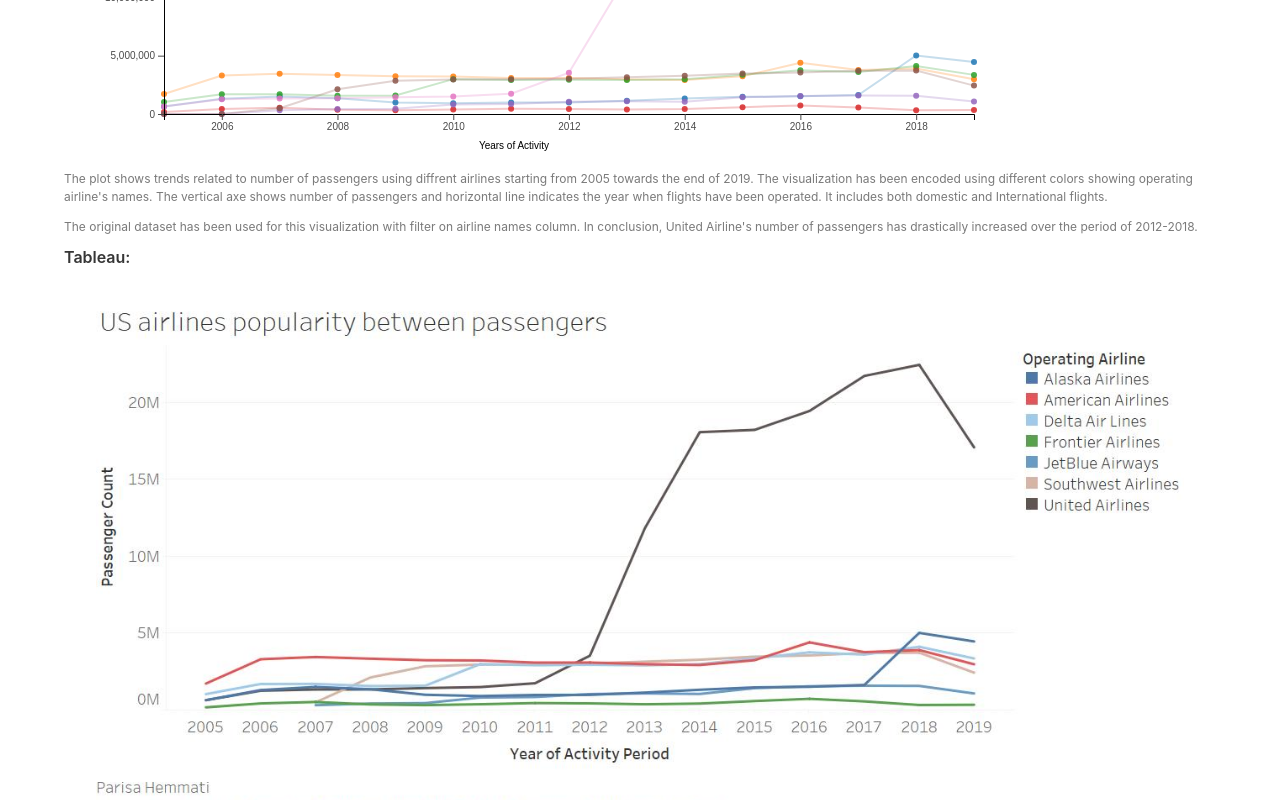
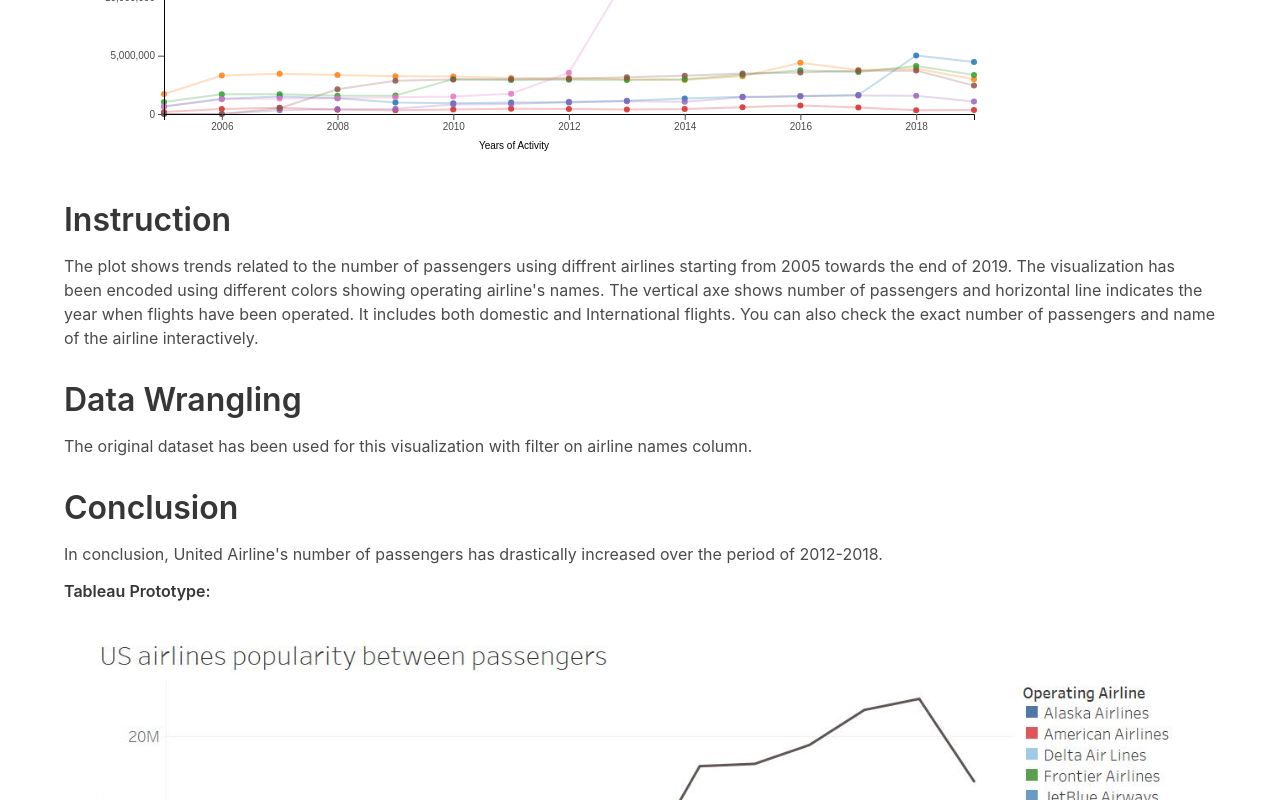
Before and after one commit to usf-cs360-spring2020/homework1-phemmati, a plain HTML site: page line.html in a window 1280 px wide. Shown: the part 707-1507 px from the top of the page. Drawn offline with nearby package versions, Linux system fonts and the light colour scheme.

Commit message:
Write-up update

```diff
--- a/line.html
+++ b/line.html
@@ -130,17 +130,26 @@
       <h6>D3 Implementation:</h6>
     <div id="chart"></div>
 
-      <p class="is-size-7 has-text-grey">
-        The plot shows trends related to number of passengers using diffrent airlines starting from 2005 towards the end of 2019. The visualization has been encoded using different colors showing operating airline's names. The vertical axe shows number of passengers and horizontal line indicates the year when flights have been operated. It includes both domestic and International flights.
+    <h1>Instruction</h1>
+
+      <p>
+        The plot shows trends related to the number of passengers using diffrent airlines starting from 2005 towards the end of 2019. The visualization has been encoded using different colors showing operating airline's names. The vertical axe shows number of passengers and horizontal line indicates the year when flights have been operated. It includes both domestic and International flights. You can also check the exact number of passengers and name of the airline interactively.
       </p>
 
-      <p class="is-size-7 has-text-grey">
-        The original dataset has been used for this visualization with filter on airline names column. In conclusion, United Airline's number of passengers has drastically increased over the period of 2012-2018.
+     <h1>Data Wrangling</h1>
+
+      <p >
+        The original dataset has been used for this visualization with filter on airline names column. </p>
+
+     <h1>Conclusion</h1>
+
+
+        <p>In conclusion, United Airline's number of passengers has drastically increased over the period of 2012-2018.
 
       </p>
 
 
-     <h6>Tableau:</h6>
+     <h6>Tableau Prototype:</h6>
 
       <figure class="media-left">
             <p class="image is-960x500"><img src="line.jpg"></p>
```
Also changed, not shown: area_chart.html (+11 -3 lines), bar_chart.html (+13 -4 lines), index.html (+2 -2 lines).
